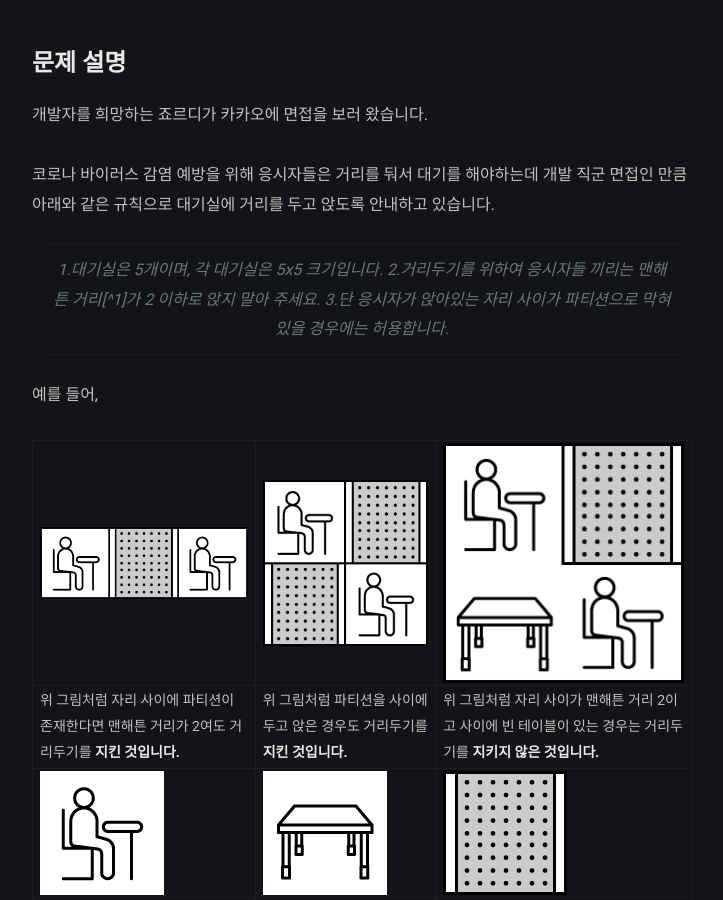
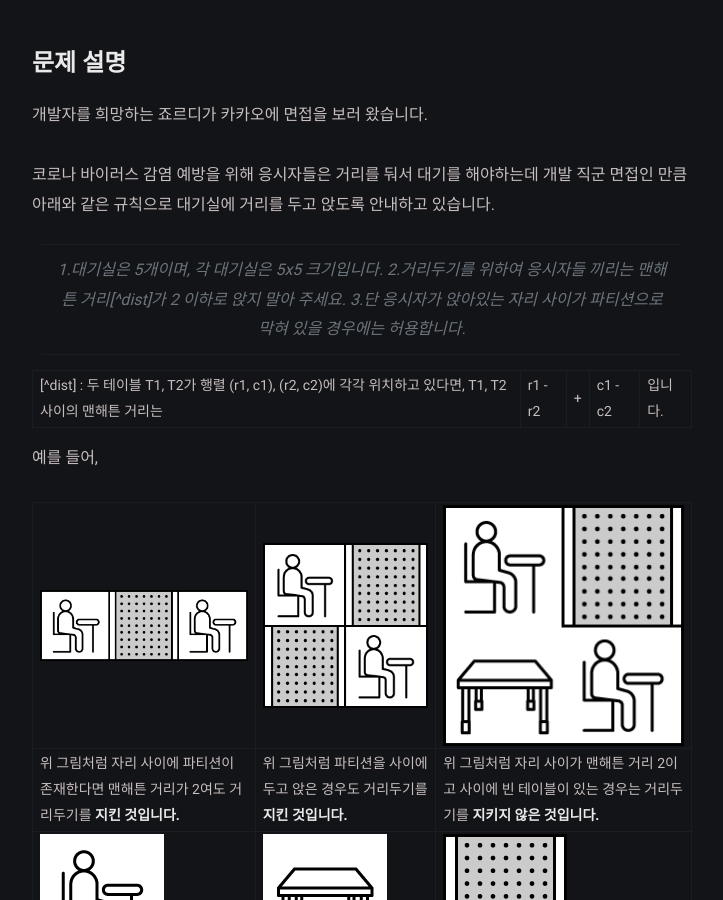
Before and after one commit to rabent/rabent.github.io, a Jekyll site: the page built from _posts/2022-06-23-(KAKAO 인턴쉽) 거리두기 확인하기.md, in a window 1280 px wide and 900 px high, scrolled down 405 px. Shown: the whole window, without its empty margins (278-1001 px from the left). Built offline with Jekyll 4.4.1, drawn with Linux system fonts in a browser that asks for light colours; some of the changed text lies outside the part shown.

Commit message:
거리두기 수정

```diff
--- a/_posts/2022-06-23-(KAKAO 인턴쉽) 거리두기 확인하기.md
+++ b/_posts/2022-06-23-(KAKAO 인턴쉽) 거리두기 확인하기.md
@@ -17,8 +17,10 @@
 아래와 같은 규칙으로 대기실에 거리를 두고 앉도록 안내하고 있습니다.
 
 > 1.대기실은 5개이며, 각 대기실은 5x5 크기입니다.
-2.거리두기를 위하여 응시자들 끼리는 맨해튼 거리[^1]가 2 이하로 앉지 말아 주세요.
-3.단 응시자가 앉아있는 자리 사이가 파티션으로 막혀 있을 경우에는 허용합니다.
+> 2.거리두기를 위하여 응시자들 끼리는 맨해튼 거리[^dist]가 2 이하로 앉지 말아 주세요.
+> 3.단 응시자가 앉아있는 자리 사이가 파티션으로 막혀 있을 경우에는 허용합니다.
+
+[^dist] : 두 테이블 T1, T2가 행렬 (r1, c1), (r2, c2)에 각각 위치하고 있다면, T1, T2 사이의 맨해튼 거리는 |r1 - r2| + |c1 - c2| 입니다.
 
 예를 들어,
 
@@ -121,8 +123,6 @@
 ## 제한시간 안내
 + 정확성 테스트 : 10초
 
-[^1] : 두 테이블 T1, T2가 행렬 (r1, c1), (r2, c2)에 각각 위치하고 있다면, T1, T2 사이의 맨해튼 거리는 |r1 - r2| + |c1 - c2| 입니다.
-
 # 문제 풀이
 2차원 배열을 받아 사람의 맨하튼거리 2 이내에 다른 사람이 있는가를 체크하는 문제이다. 2가지 종류의 체크함수를 만들어 사람 주변에 사람이 있는가, 사람 주변에 있는 빈 테이블 주위에 사람이 있는가를 체크하였고 만약 있다는 false를 반환하였다.
 
```
